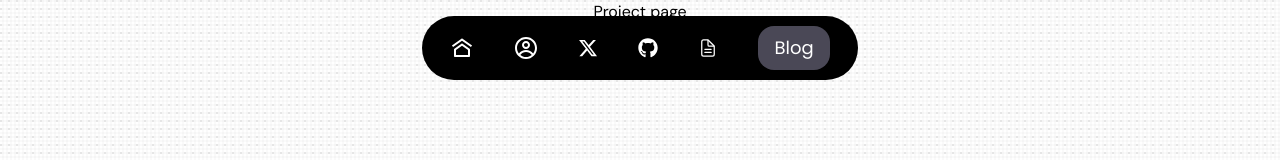
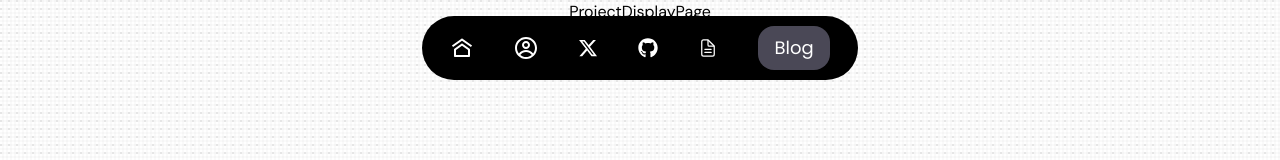
Before and after one commit to OkataMiracleDev/my_portfolio, a Next.js app: page /projects/NEM in a window 1280 px wide. Shown: the top 160 px of the page. Built offline with nearby package versions, Linux system fonts and the light colour scheme; a web font is replaced by a local one.

Commit message:
feat(projects): add navigation to project details page
- Refactor project page component to use named export
- Add router functionality to ProjectsCard for navigation
- Improve code formatting and consistency

```diff
--- a/app/projects/[projectID]/page.tsx
+++ b/app/projects/[projectID]/page.tsx
@@ -1,3 +1,9 @@
-export default function Page() {
-  return <div>Project page</div>;
+import React from 'react'
+
+const ProjectDisplayPage = () => {
+  return (
+    <div>ProjectDisplayPage</div>
+  )
 }
+
+export default ProjectDisplayPage
--- a/components/Home/HomeProjects/ProjectsCard.tsx
+++ b/components/Home/HomeProjects/ProjectsCard.tsx
@@ -1,6 +1,7 @@
-"use client"
-import Image from 'next/image';
-import React from 'react';
+"use client";
+import Image from "next/image";
+import { useRouter } from "next/navigation";
+import React from "react";
 
 type Props = {
   projects: {
@@ -13,6 +14,8 @@ type Props = {
 };
 
 const ProjectsCard = ({ projects }: Props) => {
+  const router = useRouter();
+
   return (
     <div className="flex flex-col lg:mx-10 w-full lg:w-[400px] min-h-[390px] md:min-h-[400px] px-8 py-8 rounded-2xl bg-gray-100 border border-gray-300 shadow-md">
       {/* Image */}
@@ -35,10 +38,12 @@ const ProjectsCard = ({ projects }: Props) => {
           </p>
         </div>
 
+        {/* View Project Button */}
         <button
-        className="transition-all duration-400 ease-in-out text-gray-900 hover:text-gray-300 font-bold text-base bg-gray-300 hover:bg-gray-900 py-3 px-4 rounded-2xl shadow-md shadow-gray-400 hover:shadow-blue-200 text-center"
+          onClick={() => router.push(`${projects.projectID}`)}
+          className="transition-all duration-400 ease-in-out text-gray-900 hover:text-gray-300 font-bold text-base bg-gray-300 hover:bg-gray-900 py-3 px-4 rounded-2xl shadow-md shadow-gray-400 hover:shadow-blue-200 text-center"
         >
-        View Project &rarr;
+          View Project &rarr;
         </button>
       </div>
     </div>
```
